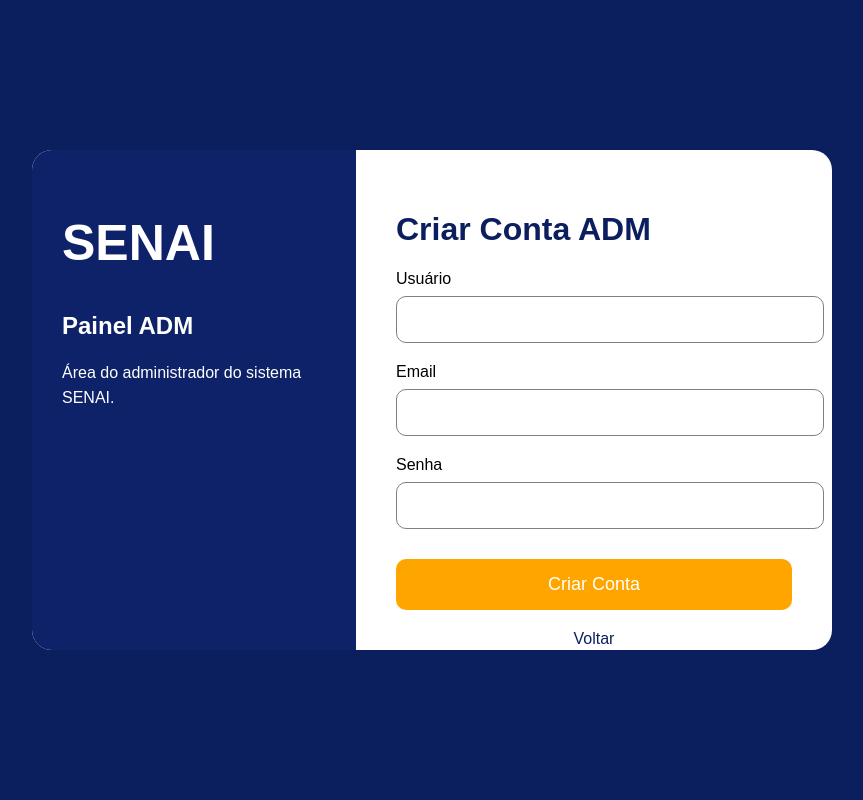
After one commit to ferreiracamile/tcc, a Flask app: template tcc/templates/criar-conta.html in a window 1280 px wide. The commit adds this page. Shown: the whole page, without its empty margins (208-1071 px from the left). Run offline with Flask 3, Linux system fonts and the light colour scheme; the template is opened without the code that fills it, so the values that code supplies are empty.

Commit message:
Add files via upload

```diff
--- a/tcc/static/scripts.js
+++ b/tcc/static/scripts.js
@@ -30,3 +30,54 @@ function alerta(){
   draggable: true
 });
 }
+
+function entrar(){
+  window.location.href = "home.html";
+}
+
+function criarConta(){
+  if(document.getElementById("adm").checked){
+    window.location.href = "administrador.html";
+  }
+}
+
+function entrarHome(){
+    window.location.href = "home.html";
+}
+
+function entrar() {
+    alert("Login realizado");
+    window.location = "home.html";
+}
+
+function criarConta() {
+    window.location = "criar-conta.html";
+}
+
+function cadastrarItem() {
+
+    var nome = document.getElementById("nome-item").value;
+
+    if(nome == "") {
+        alert("Digite o nome do item");
+        return;
+    }
+
+    alert("Item cadastrado!");
+}
+
+function entradaItem() {
+    alert("Entrada registrada!");
+}
+
+function saidaItem() {
+    alert("Saída registrada!");
+}
+
+function criarUsuario() {
+    alert("Usuário criado!");
+}
+
+function logout() {
+    window.location = "login.html";
+}
--- /dev/null
+++ b/tcc/static/styleadm.css
@@ -0,0 +1,95 @@
+body{
+    margin:0;
+    font-family:Arial;
+    background:#0B1F5E;
+    height:100vh;
+}
+
+.container{
+    width:800px;
+    height:500px;
+    background:white;
+    border-radius:20px;
+    display:flex;
+    overflow:hidden;
+
+    position:absolute;
+    top:50%;
+    left:50%;
+    transform:translate(-50%, -50%);
+}
+
+/* esquerda */
+
+.left{
+    width:40%;
+    background:#0d2268;
+    color:white;
+    padding:30px;
+}
+
+.left h1{
+    font-size:50px;
+}
+
+.left span{
+    color:orange;
+}
+
+.left h2{
+    margin-top:40px;
+}
+
+.left p{
+    margin-top:20px;
+    line-height:25px;
+}
+
+/* direita */
+
+.right{
+    width:60%;
+    padding:40px;
+}
+
+.right h1{
+    color:#0B1F5E;
+}
+
+.input-box{
+    margin-top:20px;
+}
+
+.input-box input{
+    width:100%;
+    padding:15px;
+    border-radius:10px;
+    border:1px solid gray;
+    margin-top:8px;
+}
+
+button{
+    width:100%;
+    padding:15px;
+    margin-top:30px;
+    border:none;
+    border-radius:10px;
+    background:orange;
+    color:white;
+    font-size:18px;
+    cursor:pointer;
+}
+
+button:hover{
+    background:#ff9100;
+}
+
+.voltar{
+    text-align:center;
+    margin-top:20px;
+}
+
+.voltar a{
+    text-decoration:none;
+    color:#0B1F5E;
+}
--- /dev/null
+++ b/tcc/templates/criar-conta.html
@@ -0,0 +1,64 @@
+<!DOCTYPE html>
+<html lang="pt-br">
+<head>
+<meta charset="UTF-8">
+<link rel="stylesheet" href="../static/styleadm.css">
+<meta name="viewport" content="width=device-width, initial-scale=1.0">
+<script src="../static/scripts.js"></script>
+
+<title>Administrador</title>
+
+</head>
+<body>
+
+<div class="container">
+
+    <div class="left">
+
+        <h1>SENAI</h1>
+
+        <h2>Painel ADM</h2>
+
+        <p>
+            Área do administrador do sistema SENAI.
+        </p>
+
+    </div>
+
+    <div class="right">
+
+        <h1>Criar Conta ADM</h1>
+
+        <form method="POST" action="/cadastrar">
+
+    <div class="input-box">
+        <label>Usuário</label>
+        <input type="text" name="usuario" required>
+    </div>
+
+    <div class="input-box">
+        <label>Email</label>
+        <input type="email" name="email" required>
+    </div>
+
+    <div class="input-box">
+        <label>Senha</label>
+        <input type="password" name="senha" required>
+    </div>
+
+    <button type="submit">
+        Criar Conta
+    </button>
+
+</form>
+
+        <div class="voltar">
+            <a href="/">Voltar</a>
+        </div>
+
+    </div>
+
+</div>
+
+</body>
+</html>
```
Also changed, not shown: tcc/app.py (+1 -54 lines), tcc/static/stylelogin.css (added, +113 -0 lines), tcc/templates/login.html (+2 -133 lines), tcc/banco.db (added), tcc/banco.txt (added).
